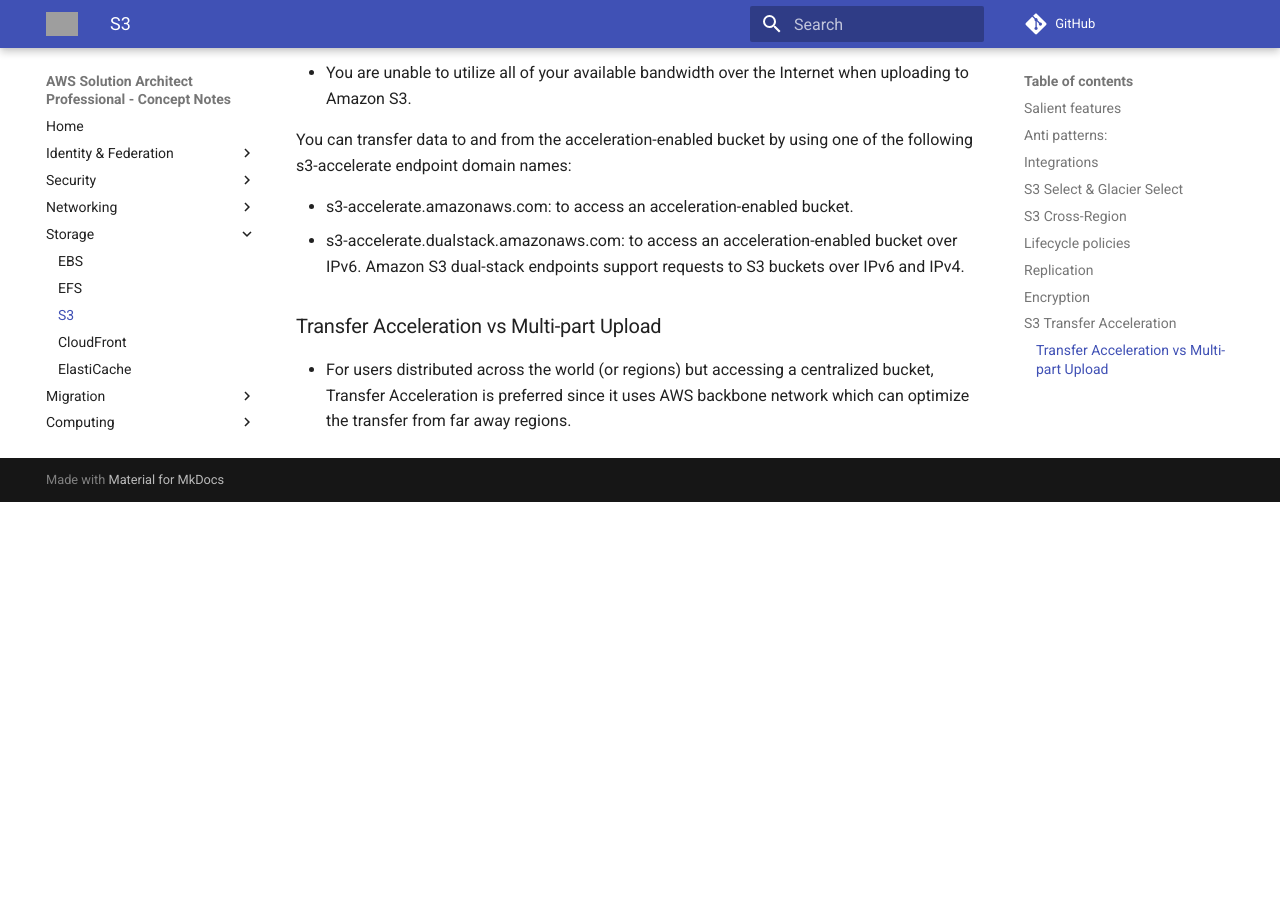
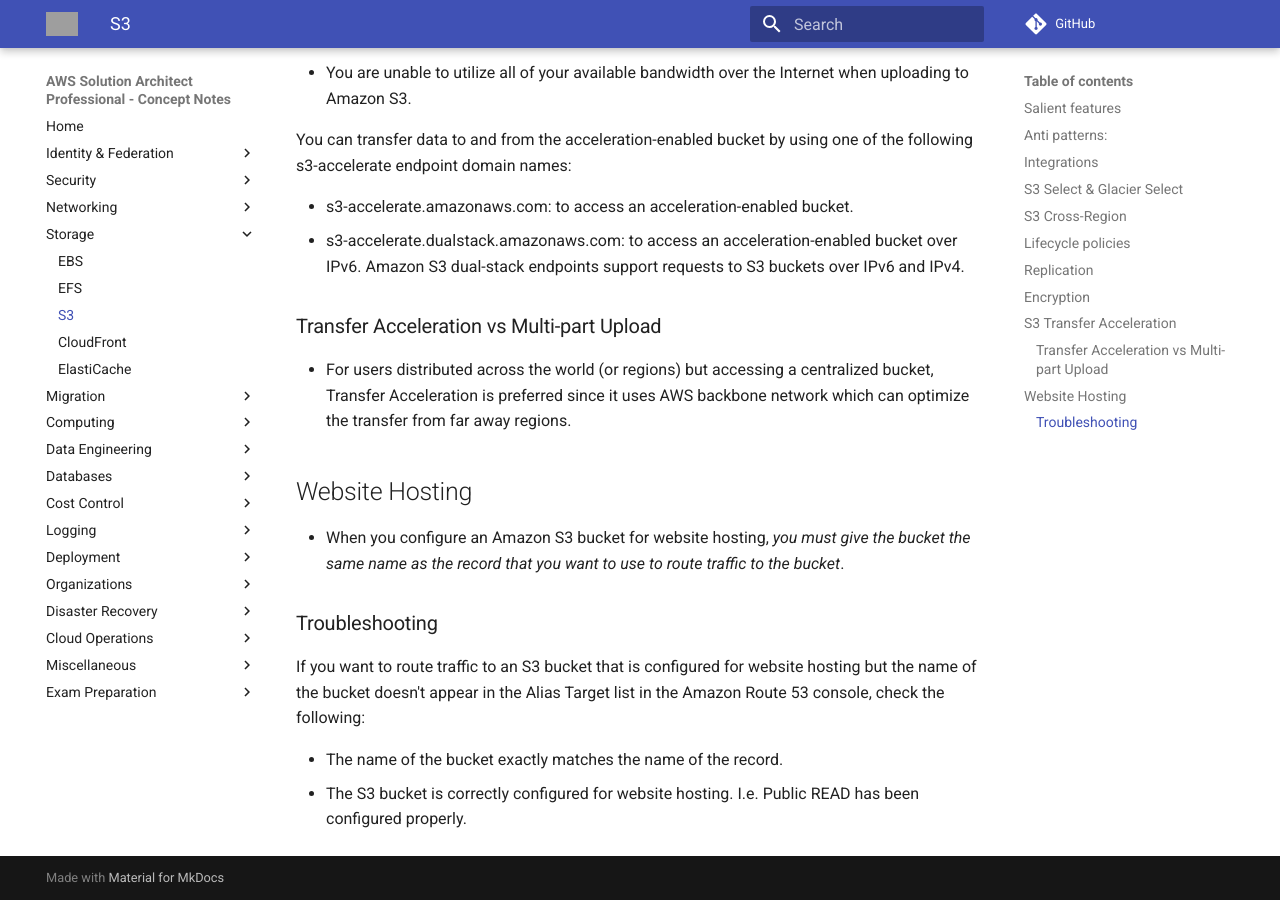
Before and after one commit to jeyabalajis/aws-certified-sa-pro-notes, an MkDocs documentation site: the page built from docs/storage/s3.md, in a window 1280 px wide and 900 px high, scrolled down 2487 px. Built offline with MkDocs 1.6.1 and Material for MkDocs 9.7.7, drawn with Linux system fonts in a browser that asks for light colours; comment, search, counter and statistics services are not loaded; before the commit the page ends 2989 px from its top, so only the background shows below that; grey boxes are pictures that could not be loaded.

Commit message:
Update s3.md

```diff
--- a/docs/storage/s3.md
+++ b/docs/storage/s3.md
@@ -70,3 +70,14 @@
 ### Transfer Acceleration vs Multi-part Upload
 
 - For users distributed across the world (or regions) but accessing a centralized bucket, Transfer Acceleration is preferred since it uses AWS backbone network which can optimize the transfer from far away regions.
+
+## Website Hosting
+
+- When you configure an Amazon S3 bucket for website hosting, _you must give the bucket the same name as the record that you want to use to route traffic to the bucket_.
+
+### Troubleshooting
+
+If you want to route traffic to an S3 bucket that is configured for website hosting but the name of the bucket doesn't appear in the Alias Target list in the Amazon Route 53 console, check the following:
+
+- The name of the bucket exactly matches the name of the record.
+- The S3 bucket is correctly configured for website hosting. I.e. Public READ has been configured properly.
```
